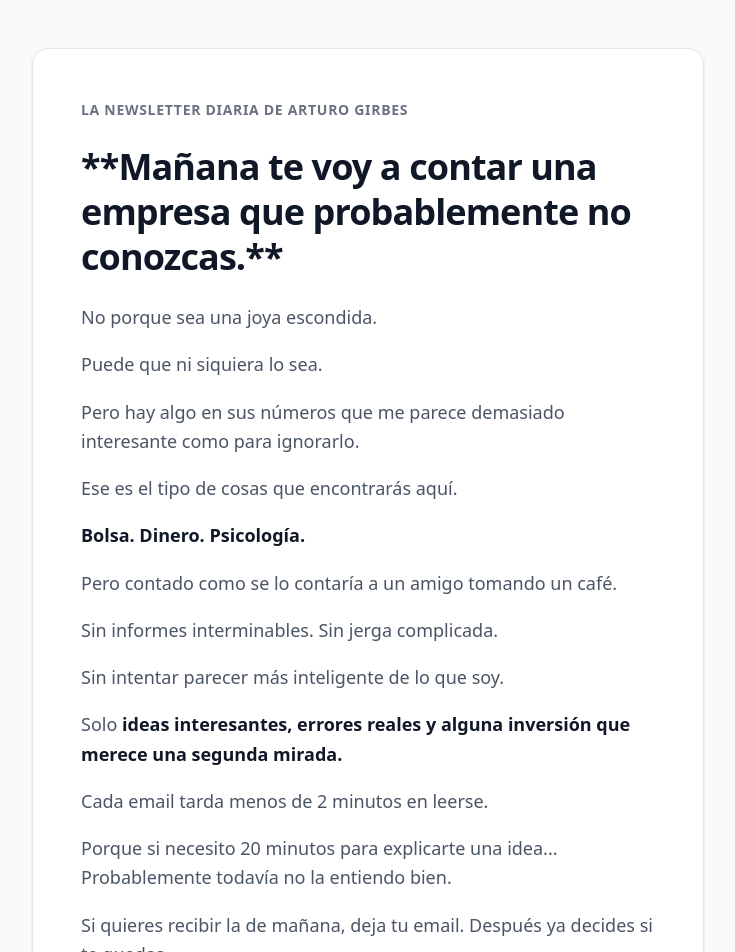
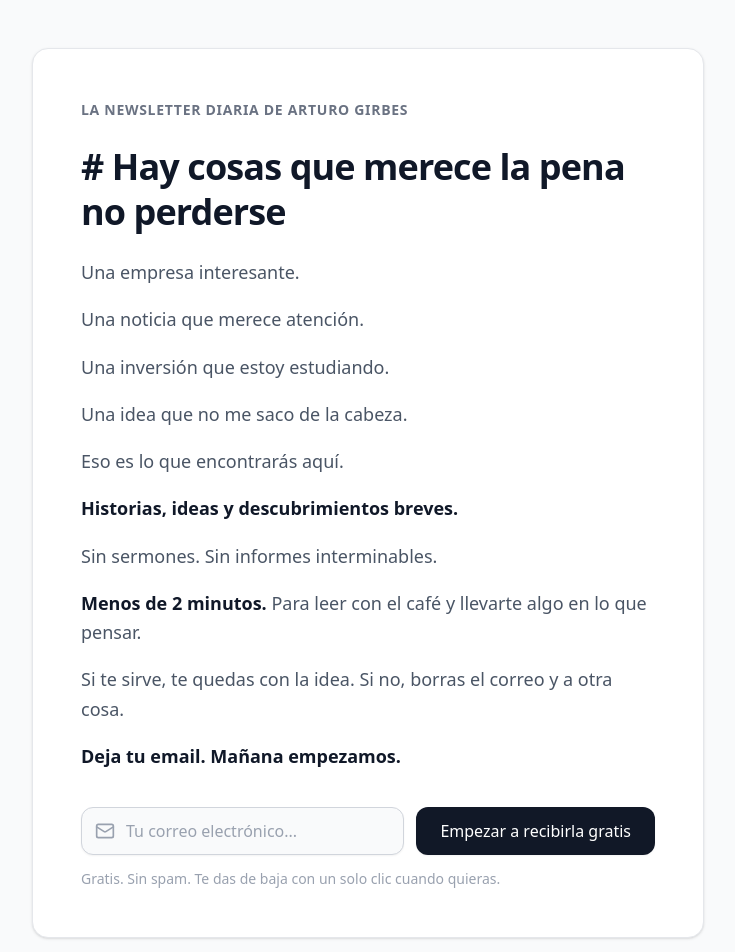
Before and after one commit to arturogc12/arturogirbes, a React (Vite) app: page / in a window 1280 px wide. Shown: the top 952 px of the page, without its empty margins (272-1007 px from the left). Built offline with nearby package versions, Linux system fonts and the light colour scheme.

Commit message:
Refine landing copy for conversion

```diff
--- a/src/App.tsx
+++ b/src/App.tsx
@@ -57,25 +57,21 @@ export default function App() {
 
         {/* Titular */}
         <h1 className="text-2xl sm:text-3xl lg:text-4xl font-bold tracking-tight text-gray-900 leading-tight mb-5 sm:mb-6">
-          **Mañana te voy a contar una empresa que probablemente no conozcas.**
+          # <strong className="font-bold text-gray-900">Hay cosas que merece la pena no perderse</strong>
         </h1>
 
         {/* Cuerpo del Texto */}
         <div className="text-[15px] sm:text-base lg:text-lg text-gray-600 space-y-3.5 sm:space-y-4.5 leading-relaxed">
-          <p>No porque sea una joya escondida.</p>
-          <p>Puede que ni siquiera lo sea.</p>
-          <p>Pero hay algo en sus números que me parece demasiado interesante como para ignorarlo.</p>
-          <p>Ese es el tipo de cosas que encontrarás aquí.</p>
-          <p><strong className="font-semibold text-gray-900">Bolsa. Dinero. Psicología.</strong></p>
-          <p>Pero contado como se lo contaría a un amigo tomando un café.</p>
-          <p>Sin informes interminables. Sin jerga complicada.</p>
-          <p>Sin intentar parecer más inteligente de lo que soy.</p>
-          <p>Solo <strong className="font-semibold text-gray-900">ideas interesantes, errores reales y alguna inversión que merece una segunda mirada.</strong></p>
-          <p>Cada email tarda menos de 2 minutos en leerse.</p>
-          <p>Porque si necesito 20 minutos para explicarte una idea... Probablemente todavía no la entiendo bien.</p>
-          <p>Si quieres recibir la de mañana, deja tu email. Después ya decides si te quedas.</p>
-          <p>O me mandas a la carpeta de spam.</p>
-          <p>Las dos cosas me parecen razonables.</p>
+          <p>Una empresa interesante.</p>
+          <p>Una noticia que merece atención.</p>
+          <p>Una inversión que estoy estudiando.</p>
+          <p>Una idea que no me saco de la cabeza.</p>
+          <p>Eso es lo que encontrarás aquí.</p>
+          <p><strong className="font-semibold text-gray-900">Historias, ideas y descubrimientos breves.</strong></p>
+          <p>Sin sermones. Sin informes interminables.</p>
+          <p><strong className="font-semibold text-gray-900">Menos de 2 minutos.</strong> Para leer con el café y llevarte algo en lo que pensar.</p>
+          <p>Si te sirve, te quedas con la idea. Si no, borras el correo y a otra cosa.</p>
+          <p><strong className="font-semibold text-gray-900">Deja tu email. Mañana empezamos.</strong></p>
         </div>
 
         {/* Zona del Formulario */}
```
